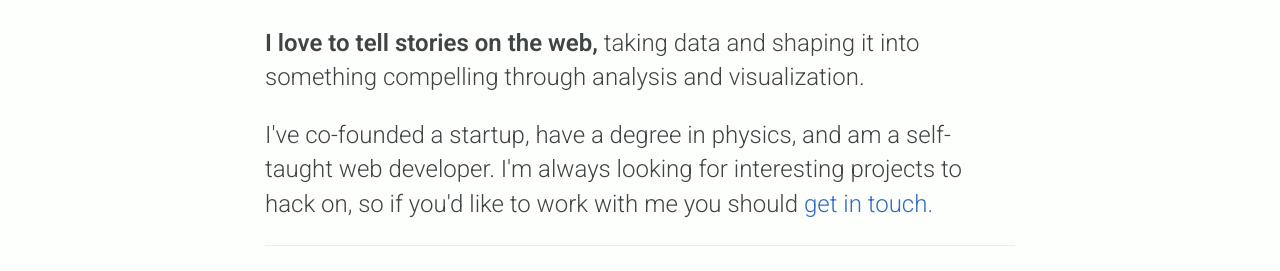
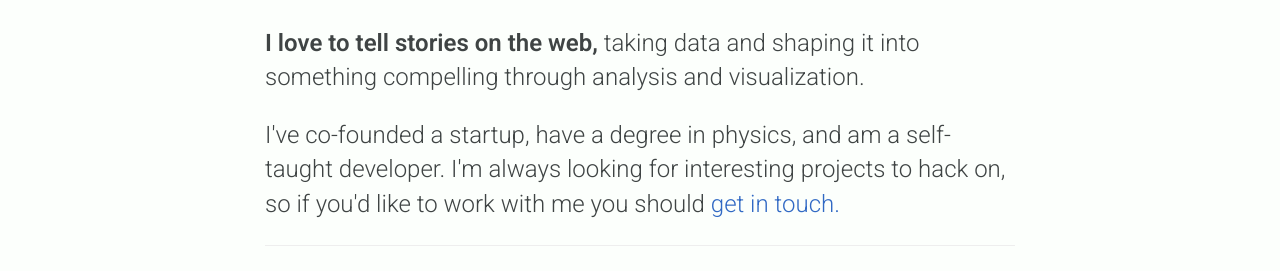
Before and after one commit to mattparrilla/mattparrilla.github.io, a plain HTML site: page index.html in a window 1280 px wide. Shown: the part 154-425 px from the top of the page. Drawn offline with Linux system fonts and the light colour scheme; files whose address does not match are found by name.

Commit message:
Remove word

```diff
--- a/index.html
+++ b/index.html
@@ -53,7 +53,7 @@
             <h1>Hi, I'm Matt.</h1>
             <div class="introduction">
                 <p><strong>I love to tell stories on the web,</strong> taking data and shaping it into something compelling through analysis and visualization.</p>
-                <p>I've co-founded a startup, have a degree in physics, and am a self-taught web developer. I'm always looking for interesting projects to hack on, so if you'd like to work with me you should <a href="mailto:matthew.parrilla@gmail.com" alt="matt's email">get in touch.</a></p>
+                <p>I've co-founded a startup, have a degree in physics, and am a self-taught developer. I'm always looking for interesting projects to hack on, so if you'd like to work with me you should <a href="mailto:matthew.parrilla@gmail.com" alt="matt's email">get in touch.</a></p>
             </div>
             <hr>
         </div>
```
